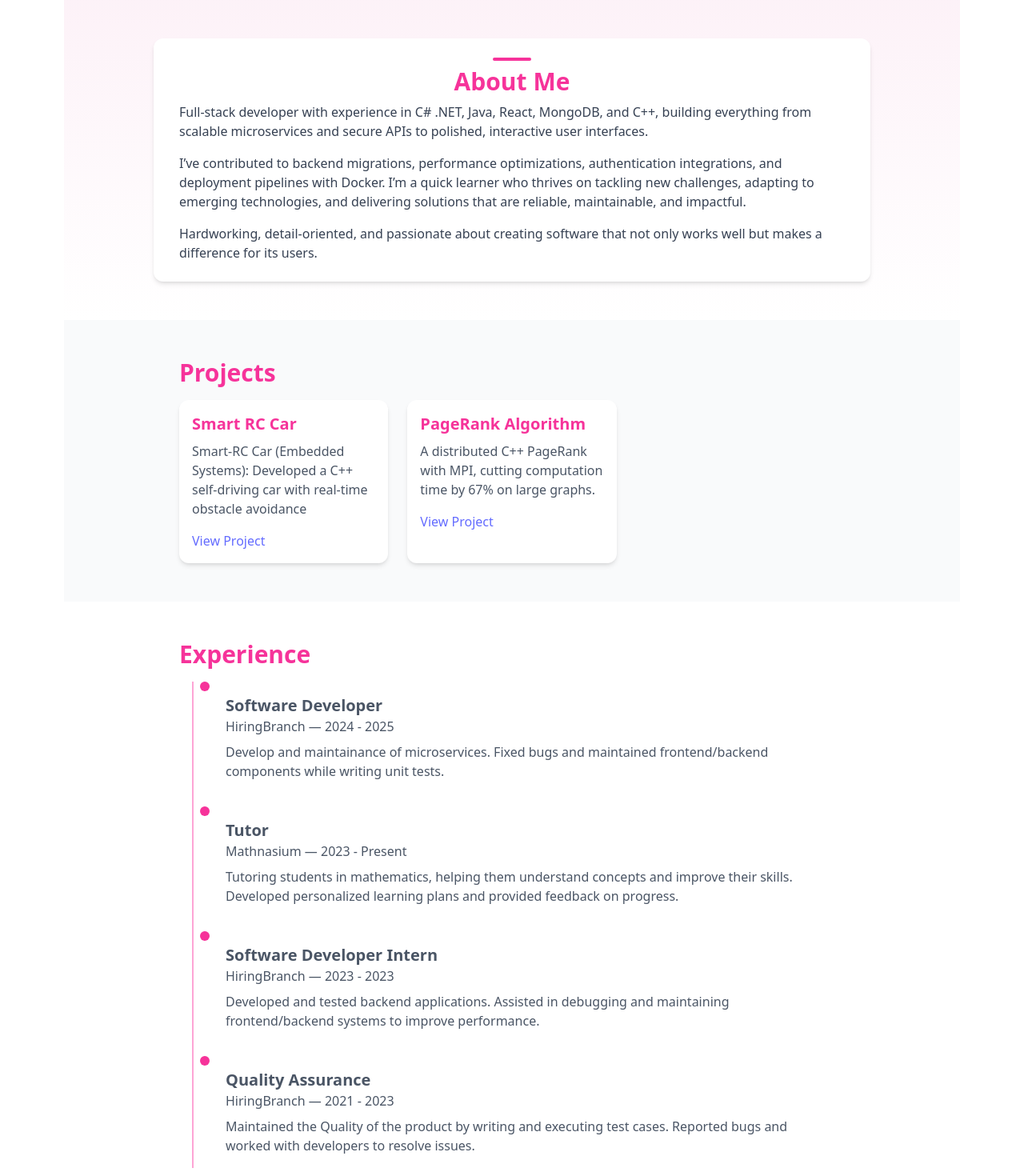
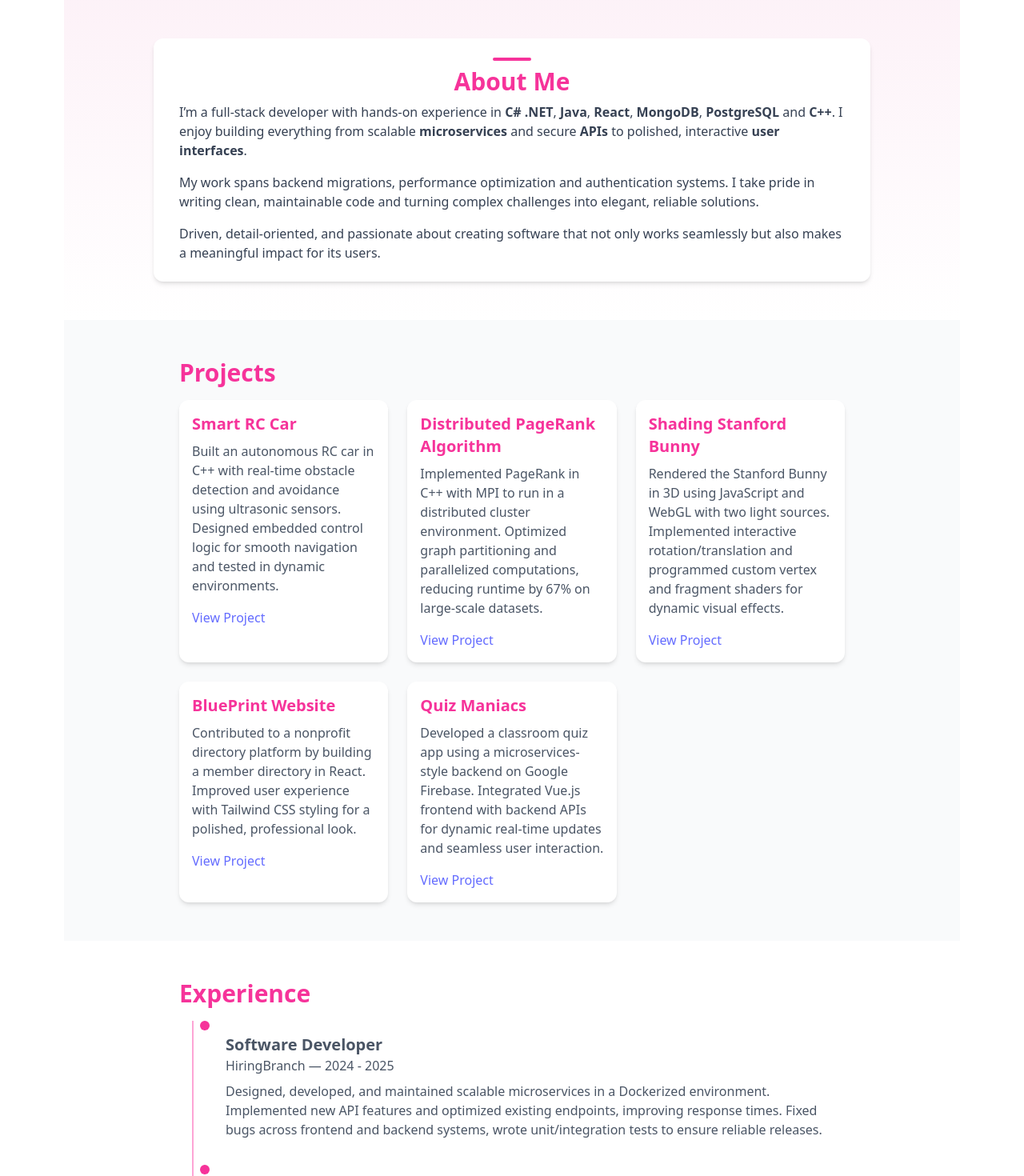
Before and after one commit to supriyadua2420/portfolio, a React (Vite) app: page / in a window 1280 px wide. Shown: the part 520-1990 px from the top of the page at 80% size. Built offline with nearby package versions, Linux system fonts and the light colour scheme.

Commit message:
edit content

```diff
--- a/src/components/About.jsx
+++ b/src/components/About.jsx
@@ -1,19 +1,32 @@
 export default function About() {
   return (
-    <section id="about" className="py-12 bg-gradient-to-b from-pink-50 to-white text-gray-700">
+    <section
+      id="about"
+      className="py-12 bg-gradient-to-b from-pink-50 to-white text-gray-700"
+    >
       <div className="max-w-4xl mx-auto px-4 sm:px-6 lg:px-8 bg-white rounded-xl shadow-md p-6 space-y-4">
         <div className="flex items-center justify-center mb-2">
           <div className="w-12 h-1 bg-pink-500 rounded-full"></div>
         </div>
-        <h2 className="text-2xl sm:text-3xl font-bold text-pink-500 mb-2 text-center">About Me</h2>
+        <h2 className="text-2xl sm:text-3xl font-bold text-pink-500 mb-2 text-center">
+          About Me
+        </h2>
         <p className="break-words">
-          Full-stack developer with experience in C# .NET, Java, React, MongoDB, and C++, building everything from scalable microservices and secure APIs to polished, interactive user interfaces.
+          I’m a full-stack developer with hands-on experience in <b>C# .NET</b>,{" "}
+          <b>Java</b>, <b>React</b>, <b>MongoDB</b>, <b>PostgreSQL</b> and <b>C++</b>. I enjoy
+          building everything from scalable <b>microservices</b> and secure{" "}
+          <b>APIs</b> to polished, interactive <b>user interfaces</b>.
         </p>
         <p className="break-words">
-          I’ve contributed to backend migrations, performance optimizations, authentication integrations, and deployment pipelines with Docker. I’m a quick learner who thrives on tackling new challenges, adapting to emerging technologies, and delivering solutions that are reliable, maintainable, and impactful.
+          My work spans backend migrations, performance
+          optimization and authentication systems. I take pride in writing clean,
+          maintainable code and turning complex challenges into elegant,
+          reliable solutions.
         </p>
         <p className="break-words">
-          Hardworking, detail-oriented, and passionate about creating software that not only works well but makes a difference for its users.
+          Driven, detail-oriented, and passionate about creating software that
+          not only works seamlessly but also makes a meaningful impact for its
+          users.
         </p>
       </div>
     </section>
--- a/src/data/experience.js
+++ b/src/data/experience.js
@@ -3,24 +3,28 @@ export const experience = [
     role: "Software Developer",
     company: "HiringBranch",
     years: "2024 - 2025",
-    description: "Develop and maintainance of microservices. Fixed bugs and maintained frontend/backend components while writing unit tests."
+    description:
+      "Designed, developed, and maintained scalable microservices in a Dockerized environment. Implemented new API features and optimized existing endpoints, improving response times. Fixed bugs across frontend and backend systems, wrote unit/integration tests to ensure reliable releases."
   },
   {
     role: "Tutor",
     company: "Mathnasium",
     years: "2023 - Present",
-    description: "Tutoring students in mathematics, helping them understand concepts and improve their skills. Developed personalized learning plans and provided feedback on progress."
+    description:
+      "Tutored elementary to high school students in mathematics, strengthening their problem-solving skills and conceptual understanding. Provided ongoing feedback, and tracked measurable progress over time."
   },
   {
     role: "Software Developer Intern",
     company: "HiringBranch",
-    years: "2023 - 2023",
-    description: "Developed and tested backend applications. Assisted in debugging and maintaining frontend/backend systems to improve performance."
+    years: "2023",
+    description:
+      "Built and tested backend features in Java and C# .NET, contributing to job scheduling workflow. Assisted in debugging full-stack issues, improving application performance and reliability. Gained hands-on experience with agile workflows and cross-team collaboration."
   },
   {
     role: "Quality Assurance",
     company: "HiringBranch",
     years: "2021 - 2023",
-    description: "Maintained the Quality of the product by writing and executing test cases. Reported bugs and worked with developers to resolve issues."
+    description:
+      "Ensured product quality by writing and executing manual and automated test cases. Collaborated closely with developers to document and resolve bugs, reducing release issues. Contributed to regression testing efforts during major product updates."
   }
 ];
--- a/src/data/projects.js
+++ b/src/data/projects.js
@@ -1,12 +1,32 @@
 export const projects = [
   {
     title: "Smart RC Car",
-    description: "Smart-RC Car (Embedded Systems): Developed a C++ self-driving car with real-time obstacle avoidance",
+    description:
+      "Built an autonomous RC car in C++ with real-time obstacle detection and avoidance using ultrasonic sensors. Designed embedded control logic for smooth navigation and tested in dynamic environments.",
     link: "#",
   },
   {
-    title: "PageRank Algorithm",
-    description: "A distributed C++ PageRank with MPI, cutting computation time by 67% on large graphs.",
+    title: "Distributed PageRank Algorithm",
+    description:
+      "Implemented PageRank in C++ with MPI to run in a distributed cluster environment. Optimized graph partitioning and parallelized computations, reducing runtime by 67% on large-scale datasets.",
+    link: "#",
+  },
+  {
+    title: "Shading Stanford Bunny",
+    description:
+      "Rendered the Stanford Bunny in 3D using JavaScript and WebGL with two light sources. Implemented interactive rotation/translation and programmed custom vertex and fragment shaders for dynamic visual effects.",
+    link: "#",
+  },
+  {
+    title: "BluePrint Website",
+    description:
+      "Contributed to a nonprofit directory platform by building a member directory in React. Improved user experience with Tailwind CSS styling for a polished, professional look.",
+    link: "#",
+  },
+  {
+    title: "Quiz Maniacs",
+    description:
+      "Developed a classroom quiz app using a microservices-style backend on Google Firebase. Integrated Vue.js frontend with backend APIs for dynamic real-time updates and seamless user interaction.",
     link: "#",
   }
 ];
```
